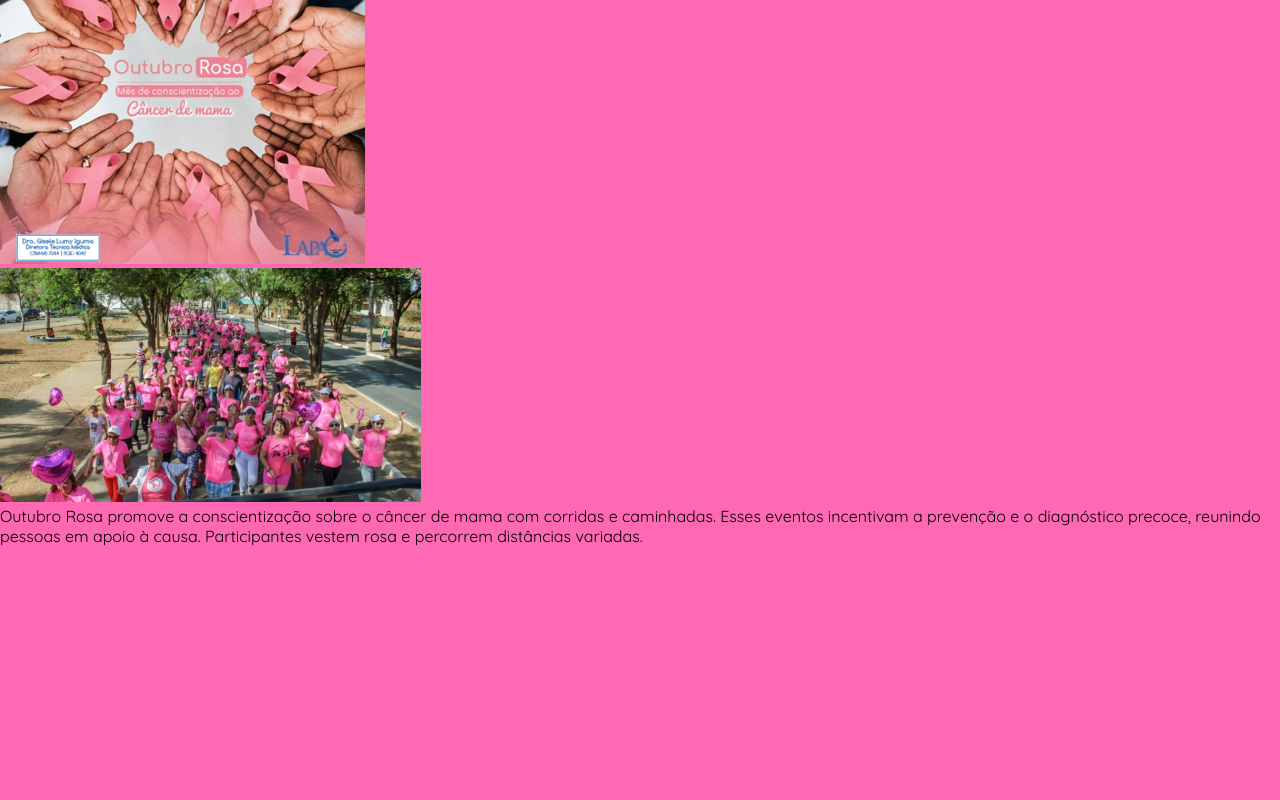
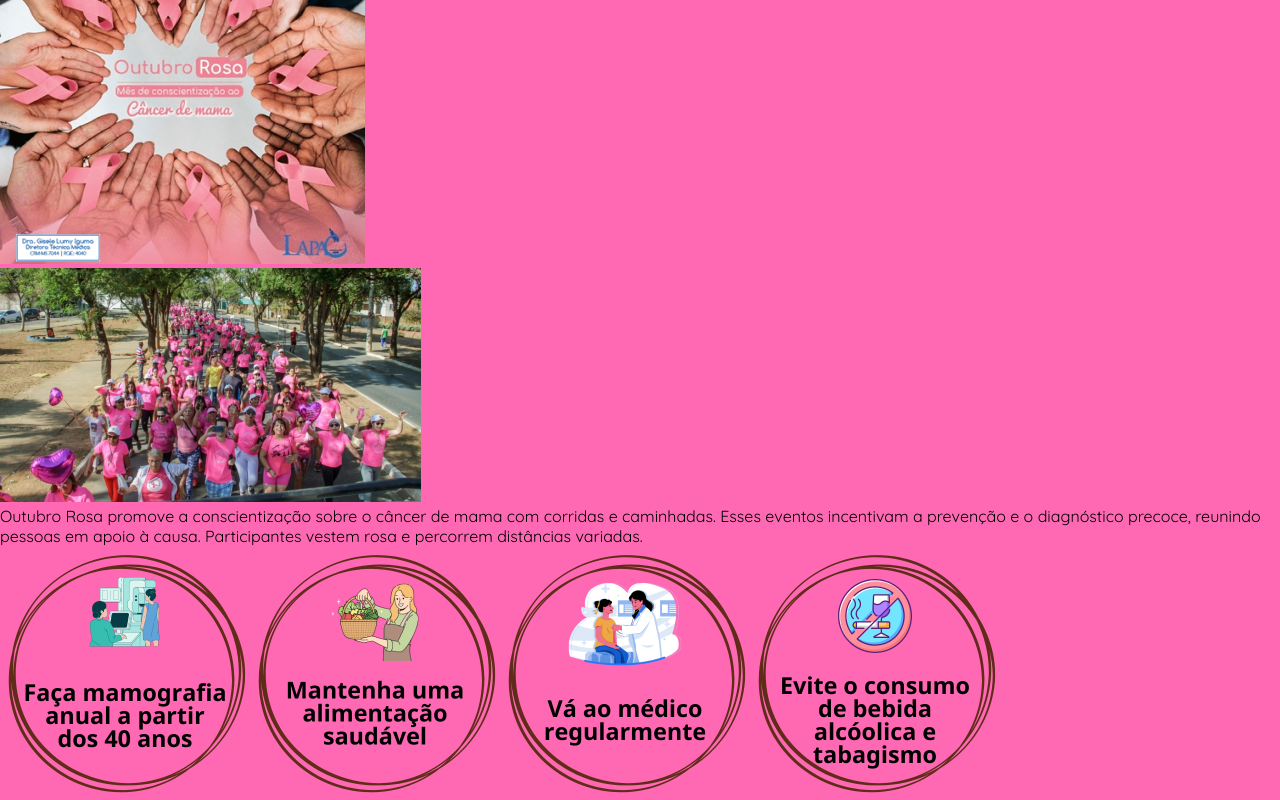
Before and after one commit to lolimamota/Aula-6, a React (Vite) app in the folder Project-01/: page / in a window 1280 px wide. Shown: the part 259-1059 px from the top of the page. Before the commit the page ends 805 px from the top, so only its background shows below. Built offline with nearby package versions, Linux system fonts and the light colour scheme.

Commit message:
FINISH: Structure Main and import images

```diff
--- a/Project-01/src/Components/Main/Main.jsx
+++ b/Project-01/src/Components/Main/Main.jsx
@@ -4,7 +4,7 @@ import Run from './img/corrida.png';
 import Mamografia from './img/mamografia.png';
 import Alimentacao from './img/alimentacao.png';
 import Medico from './img/medico.png';
-import Not from './img/proibido';
+import Not from './img/proibido.png';
 
 function Main() {
   return (
@@ -23,7 +23,12 @@ function Main() {
         <p>Outubro Rosa promove a conscientização sobre o câncer de mama com corridas e caminhadas. Esses eventos incentivam a prevenção e o diagnóstico precoce, reunindo pessoas em apoio à causa. Participantes vestem rosa e percorrem distâncias variadas.</p>
     </section>
     <section>
-
+        <figure>
+            <img src={Mamografia} alt="" />
+            <img src={Alimentacao} alt="" />
+            <img src={Medico} alt="" />
+            <img src={Not} alt="" />
+        </figure>
     </section>
     </>
   )
```
